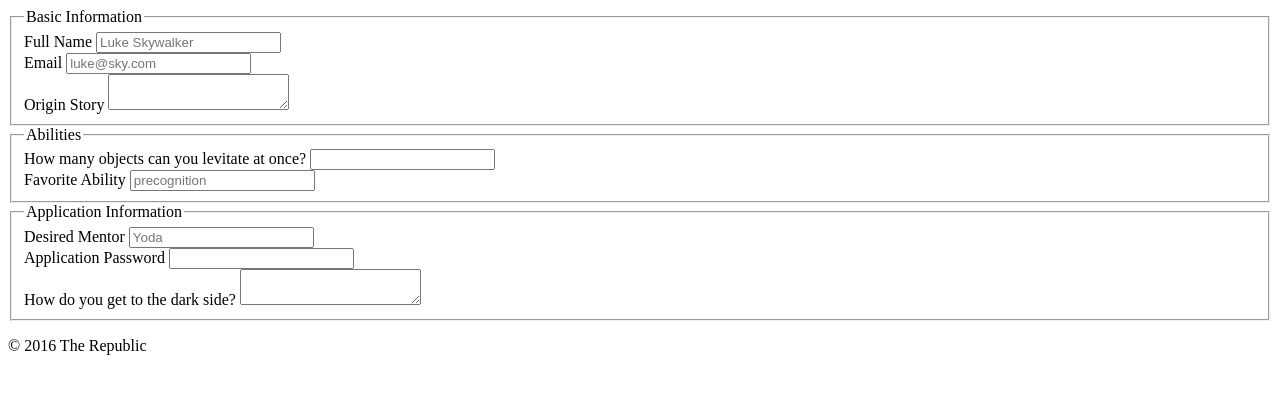
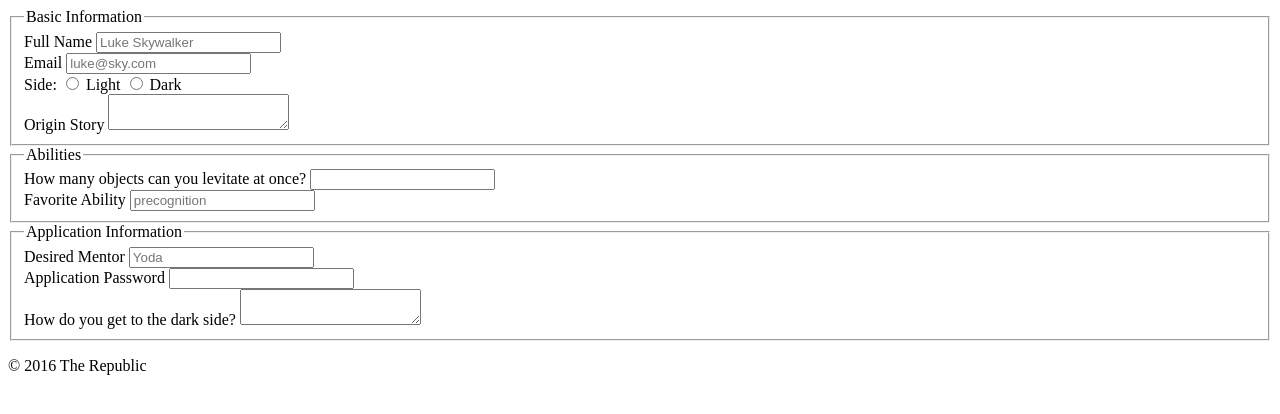
Before and after one commit to jenniferoakes/BasicFormDesign_Day2, a plain HTML site: page index.html in a window 1280 px wide. Drawn offline with Linux system fonts and the light colour scheme.

Commit message:
Added radio choice input for 'Side'

```diff
--- a/index.html
+++ b/index.html
@@ -29,6 +29,15 @@
           </aside>
 
           <aside>
+            Side:
+              <label>
+              <input type='radio' name='side' value='light'>
+              Light
+              </label>
+              <label>
+              <input type='radio' name='side' value='dark'>
+              Dark
+              </label>
           </aside>
 
           <aside>
```
